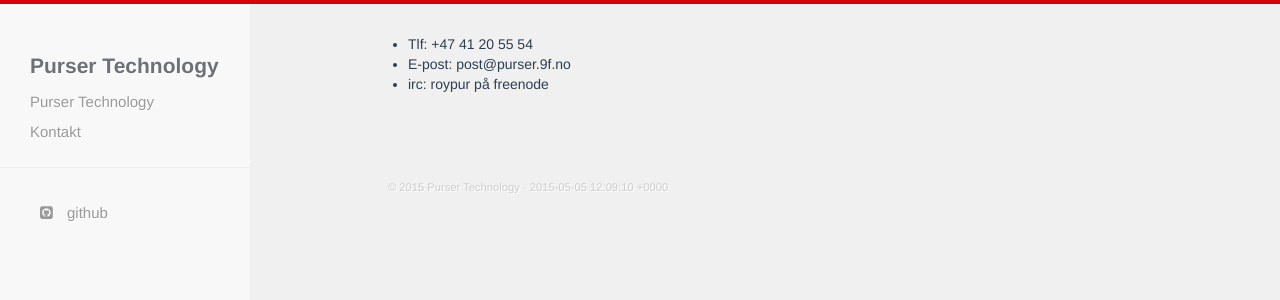
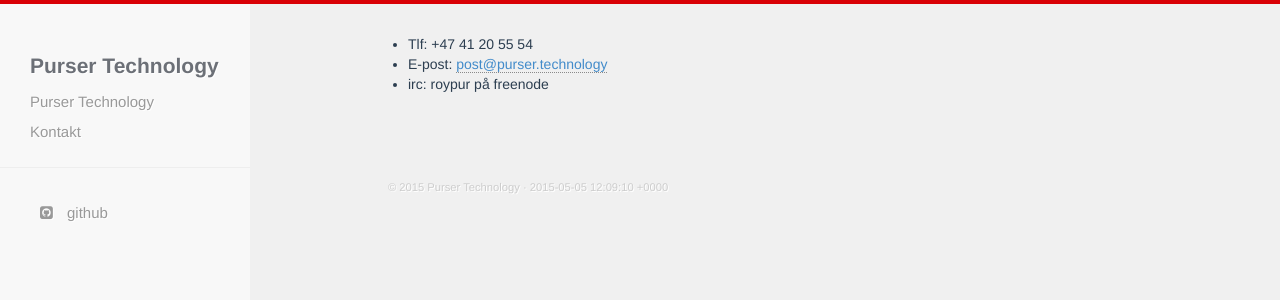
Before and after one commit to roypur/purser.9f.no, a Jekyll site: the page built from kontakt.md, in a window 1280 px wide. Shown: the top 300 px of the page. Built offline with Jekyll 4.4.1, drawn with Linux system fonts in a browser that asks for light colours; nearby versions of some CDN libraries; Markdown is read by kramdown in place of the engine named in the settings.

Commit message:
purser.technology

```diff
--- a/CNAME
+++ b/CNAME
@@ -1 +1 @@
-purser.9f.no
+purser.technology
--- a/kontakt.md
+++ b/kontakt.md
@@ -5,5 +5,5 @@ permalink: /kontakt/
 ---
 
 - Tlf: +47 41 20 55 54
-- E-post: post@purser.9f.no
+- E-post: <post@purser.technology>
 - irc: roypur på freenode
```
